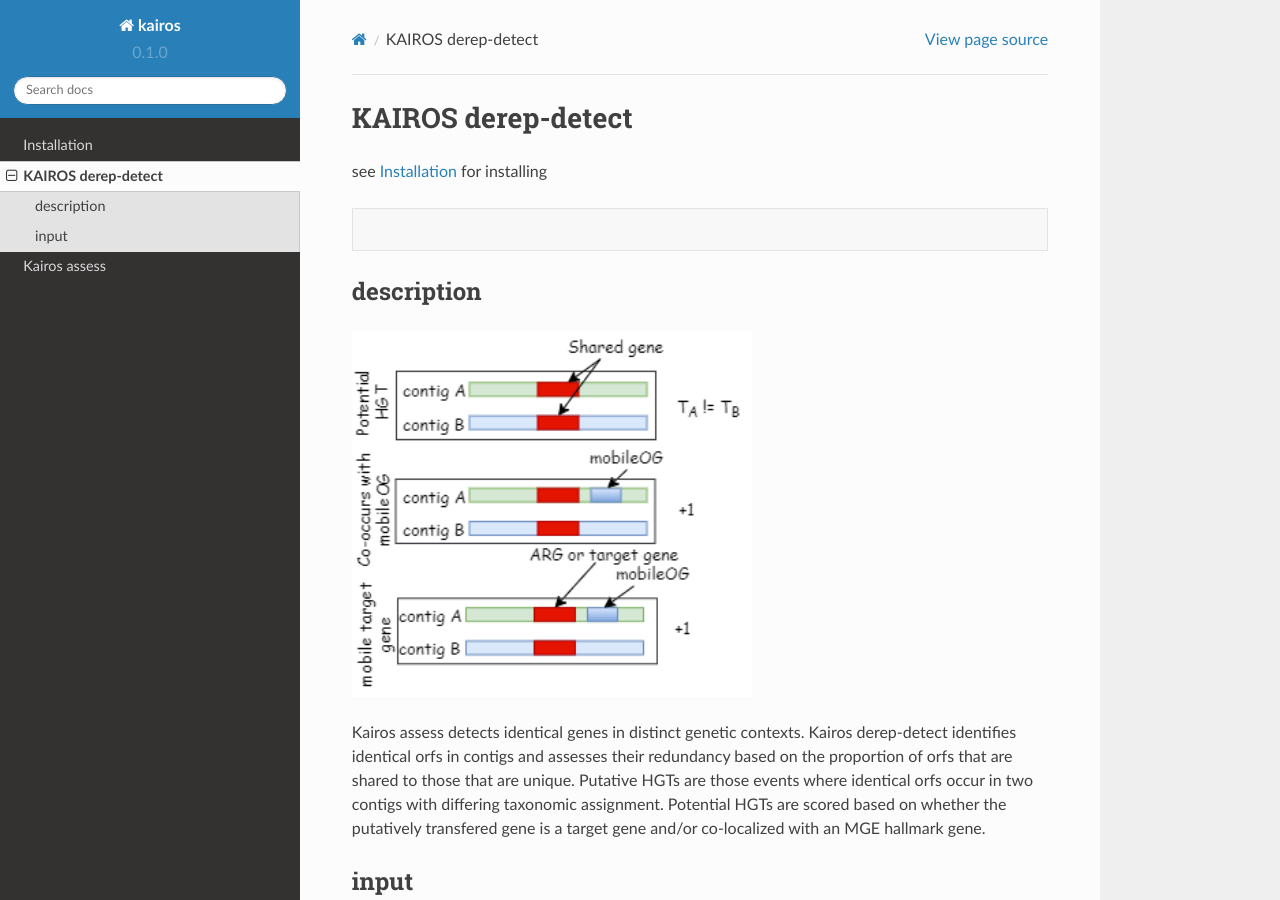
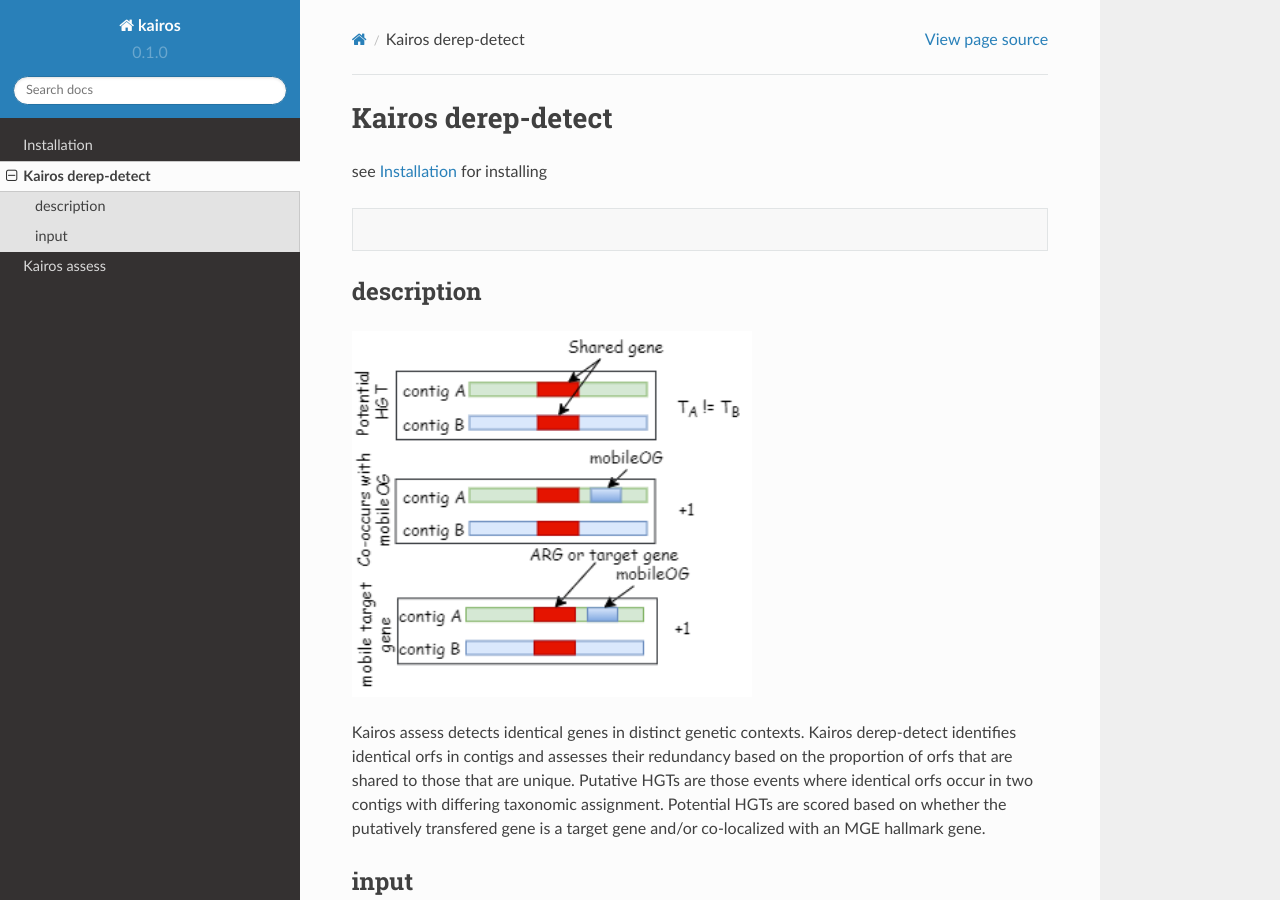
Before and after one commit to clb21565/kairos, a Sphinx documentation site: the page built from docs/source/derep_detect.rst, in a window 1280 px wide and 900 px high. Built offline with Sphinx 7.4.7 and the Read the Docs theme 2.0.0, drawn with Linux system fonts in a browser that asks for light colours.

```diff
--- a/docs/source/derep_detect.rst
+++ b/docs/source/derep_detect.rst
@@ -1,4 +1,4 @@
-KAIROS derep-detect
+Kairos derep-detect
 =====
 
 .. _Kairos derep-detect:
```
